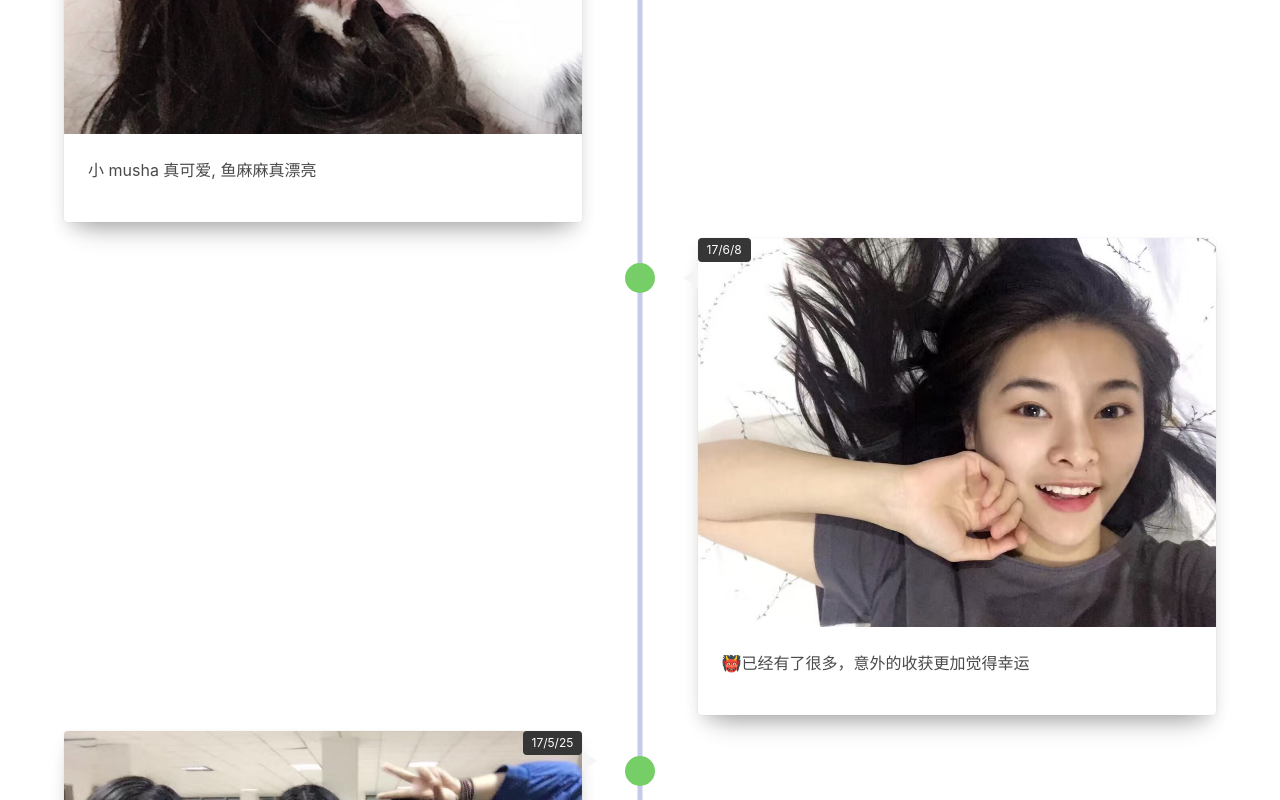
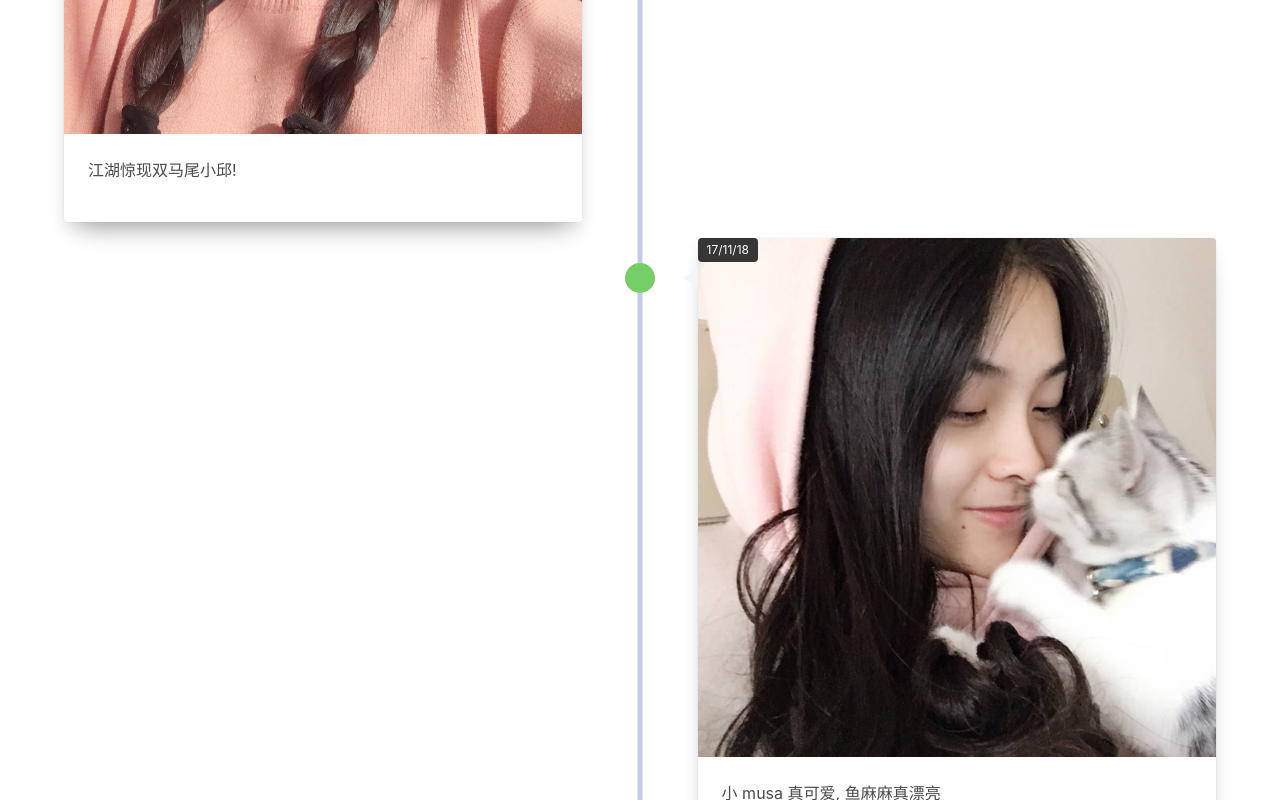
Before and after one commit to QueenYoung/FishOne, a React (Create React App) app: page / in a window 1280 px wide. Shown: the part 1580-2380 px from the top of the page. Built offline with nearby package versions, Linux system fonts and the light colour scheme.

Commit message:
添加新的照片

```diff
--- a/src/articles.js
+++ b/src/articles.js
@@ -14,10 +14,12 @@ import $1029 from'./img/10.29.jpeg'
 import $105 from './img/10.5.jpeg'
 import $924 from'./img/9.23.jpeg'
 import $1118 from './img/11-18.jpg'
+import $1210 from './img/12-10.jpg'
 
 const data = {
   articles: [
-    { date: '17/11/18', text: '小 musha 真可爱, 鱼麻麻真漂亮', pic: $1118 },
+    { date: '17/12/10', text: '江湖惊现双马尾小邱!', pic: $1210 },
+    { date: '17/11/18', text: '小 musa 真可爱, 鱼麻麻真漂亮', pic: $1118 },
     { date: '17/6/8 ', text: '👹已经有了很多，意外的收获更加觉得幸运', pic: $68 },
     { date: '17/5/25', text: '软件院“毕业晚会”，三个节目，真的牛', pic: $525 },
     { date: '17/4/21', text: '当志愿者真的很爽耶 当然 最后还是被恐龙吃掉了 啊！ ', pic: $422 },
```
Also changed, not shown: src/img/12-10.jpg (added).
